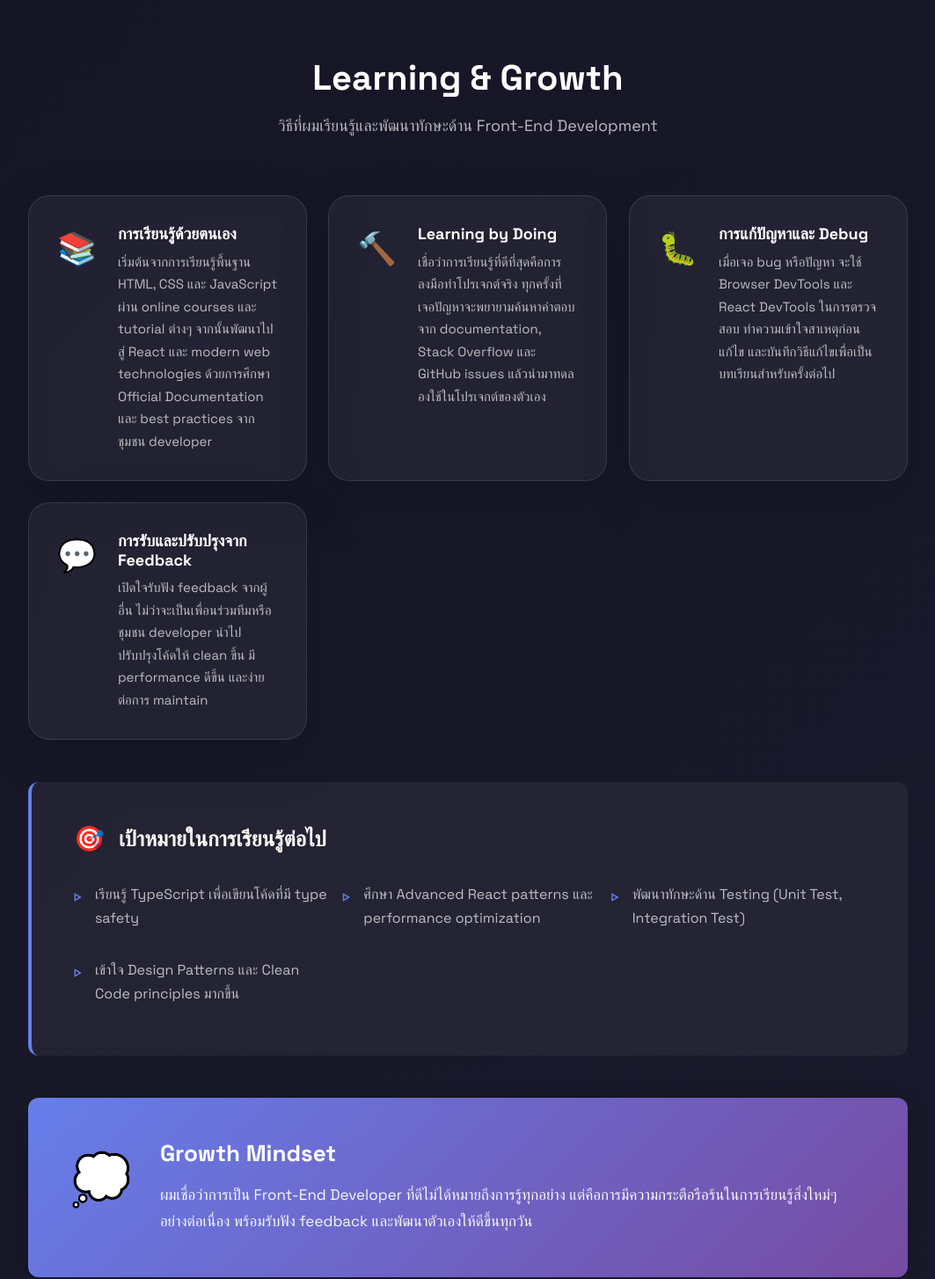
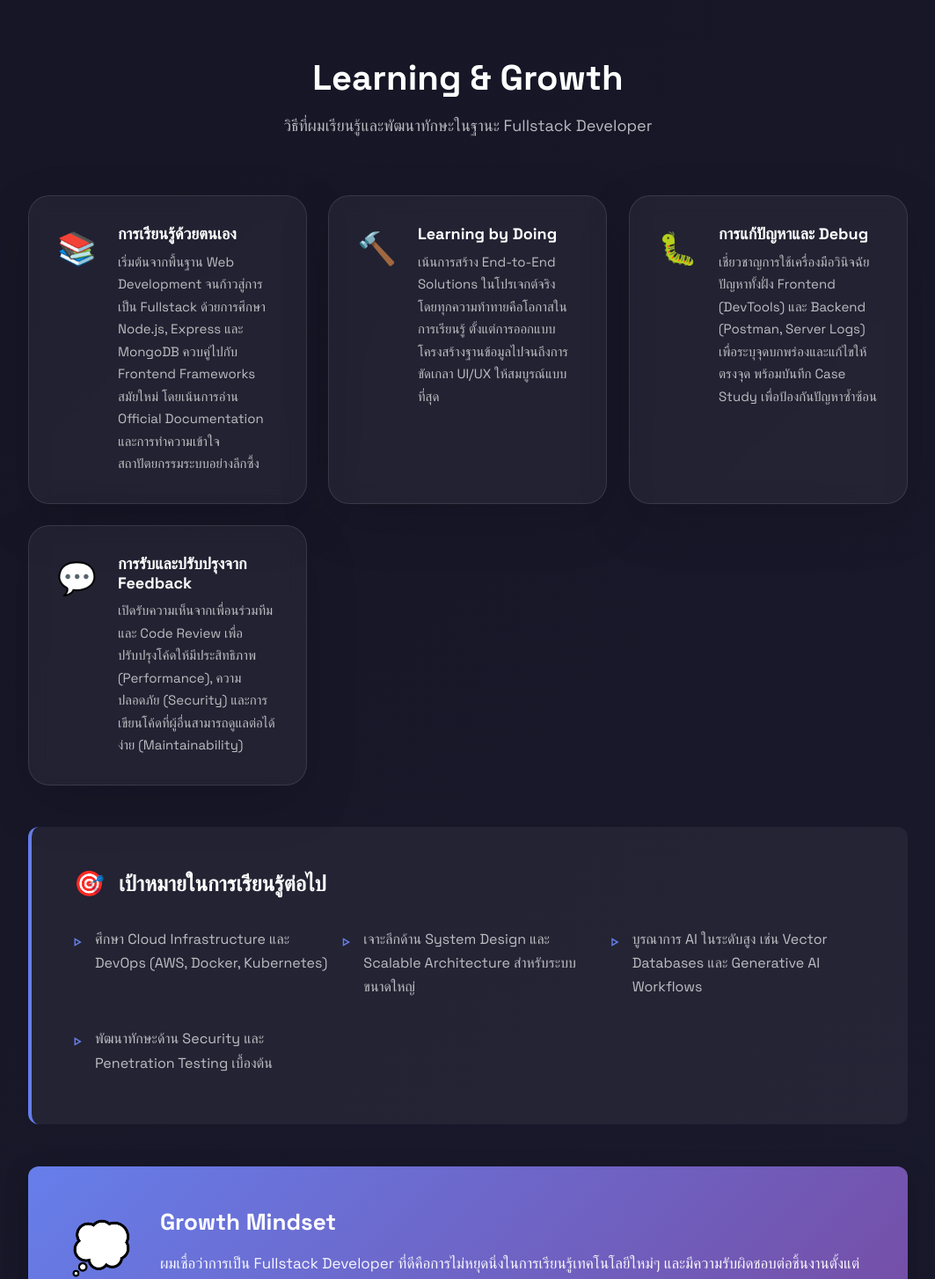
Before and after one commit to 66JJN/66JJN.github.io, a React (Vite) app: page / in a window 1280 px wide. Shown: the part 9420-10874 px from the top of the page at 88% size, without its empty margins (108-1171 px from the left). Built offline with nearby package versions, Linux system fonts and the light colour scheme.

Commit message:
feat: add Learning component to display educational background

```diff
--- a/src/components/Learning.jsx
+++ b/src/components/Learning.jsx
@@ -5,30 +5,30 @@ function Learning() {
         {
             icon: '📚',
             title: 'การเรียนรู้ด้วยตนเอง',
-            description: 'เริ่มต้นจากการเรียนรู้พื้นฐาน HTML, CSS และ JavaScript ผ่าน online courses และ tutorial ต่างๆ จากนั้นพัฒนาไปสู่ React และ modern web technologies ด้วยการศึกษา Official Documentation และ best practices จากชุมชน developer'
+            description: 'เริ่มต้นจากพื้นฐาน Web Development จนก้าวสู่การเป็น Fullstack ด้วยการศึกษา Node.js, Express และ MongoDB ควบคู่ไปกับ Frontend Frameworks สมัยใหม่ โดยเน้นการอ่าน Official Documentation และการทำความเข้าใจสถาปัตยกรรมระบบอย่างลึกซึ้ง'
         },
         {
             icon: '🔨',
             title: 'Learning by Doing',
-            description: 'เชื่อว่าการเรียนรู้ที่ดีที่สุดคือการลงมือทำโปรเจกต์จริง ทุกครั้งที่เจอปัญหาจะพยายามค้นหาคำตอบจาก documentation, Stack Overflow และ GitHub issues แล้วนำมาทดลองใช้ในโปรเจกต์ของตัวเอง'
+            description: 'เน้นการสร้าง End-to-End Solutions ในโปรเจกต์จริง โดยทุกความท้าทายคือโอกาสในการเรียนรู้ ตั้งแต่การออกแบบโครงสร้างฐานข้อมูลไปจนถึงการขัดเกลา UI/UX ให้สมบูรณ์แบบที่สุด'
         },
         {
             icon: '🐛',
             title: 'การแก้ปัญหาและ Debug',
-            description: 'เมื่อเจอ bug หรือปัญหา จะใช้ Browser DevTools และ React DevTools ในการตรวจสอบ ทำความเข้าใจสาเหตุก่อนแก้ไข และบันทึกวิธีแก้ไขเพื่อเป็นบทเรียนสำหรับครั้งต่อไป'
+            description: 'เชี่ยวชาญการใช้เครื่องมือวินิจฉัยปัญหาทั้งฝั่ง Frontend (DevTools) และ Backend (Postman, Server Logs) เพื่อระบุจุดบกพร่องและแก้ไขให้ตรงจุด พร้อมบันทึก Case Study เพื่อป้องกันปัญหาซ้ำซ้อน'
         },
         {
             icon: '💬',
             title: 'การรับและปรับปรุงจาก Feedback',
-            description: 'เปิดใจรับฟัง feedback จากผู้อื่น ไม่ว่าจะเป็นเพื่อนร่วมทีมหรือชุมชน developer นำไปปรับปรุงโค้ดให้ clean ขึ้น มี performance ดีขึ้น และง่ายต่อการ maintain'
+            description: 'เปิดรับความเห็นจากเพื่อนร่วมทีมและ Code Review เพื่อปรับปรุงโค้ดให้มีประสิทธิภาพ (Performance), ความปลอดภัย (Security) และการเขียนโค้ดที่ผู้อื่นสามารถดูแลต่อได้ง่าย (Maintainability)'
         }
     ];
 
     const futureGoals = [
-        'เรียนรู้ TypeScript เพื่อเขียนโค้ดที่มี type safety',
-        'ศึกษา Advanced React patterns และ performance optimization',
-        'พัฒนาทักษะด้าน Testing (Unit Test, Integration Test)',
-        'เข้าใจ Design Patterns และ Clean Code principles มากขึ้น'
+        'ศึกษา Cloud Infrastructure และ DevOps (AWS, Docker, Kubernetes)',
+        'เจาะลึกด้าน System Design และ Scalable Architecture สำหรับระบบขนาดใหญ่',
+        'บูรณาการ AI ในระดับสูง เช่น Vector Databases และ Generative AI Workflows',
+        'พัฒนาทักษะด้าน Security และ Penetration Testing เบื้องต้น'
     ];
 
     return (
@@ -36,7 +36,7 @@ function Learning() {
             <div className="container">
                 <h2 className={styles.sectionTitle}>Learning & Growth</h2>
                 <p className={styles.sectionSubtitle}>
-                    วิธีที่ผมเรียนรู้และพัฒนาทักษะด้าน Front-End Development
+                    วิธีที่ผมเรียนรู้และพัฒนาทักษะในฐานะ Fullstack Developer
                 </p>
 
                 <div className={styles.content}>
@@ -76,9 +76,9 @@ function Learning() {
                         <div className={styles.mindsetContent}>
                             <h3 className={styles.mindsetTitle}>Growth Mindset</h3>
                             <p className={styles.mindsetText}>
-                                ผมเชื่อว่าการเป็น Front-End Developer ที่ดีไม่ได้หมายถึงการรู้ทุกอย่าง
-                                แต่คือการมีความกระตือรือร้นในการเรียนรู้สิ่งใหม่ๆ อย่างต่อเนื่อง
-                                พร้อมรับฟัง feedback และพัฒนาตัวเองให้ดีขึ้นทุกวัน
+                                ผมเชื่อว่าการเป็น Fullstack Developer ที่ดีคือการไม่หยุดนิ่งในการเรียนรู้เทคโนโลยีใหม่ๆ
+                                และมีความรับผิดชอบต่อชิ้นงานตั้งแต่ต้นจนจบ (Ownership)
+                                ผมพร้อมที่จะก้าวข้าม Comfort Zone เพื่อแก้ไขปัญหาที่ซับซ้อนและพัฒนาตัวเองให้เป็น Engineer ที่ครบเครื่องในทุกวัน
                             </p>
                         </div>
                     </div>
```
